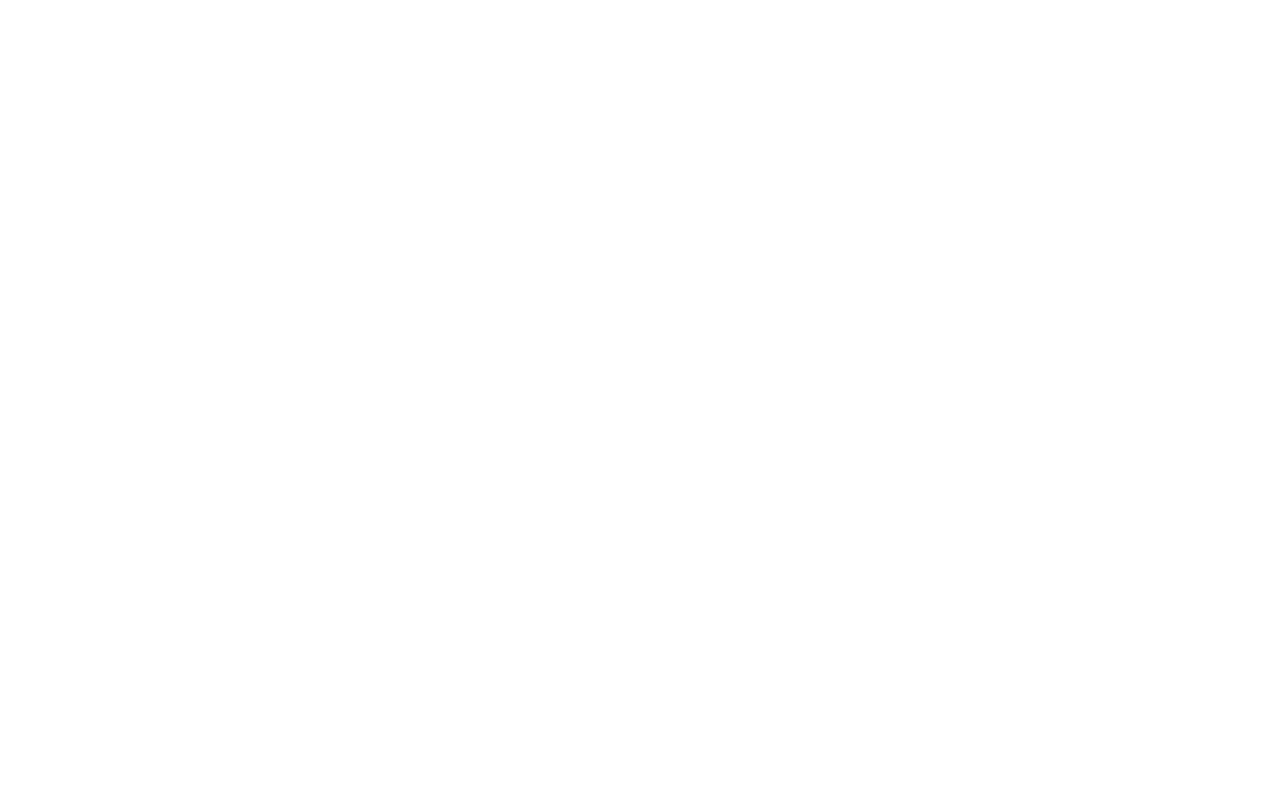
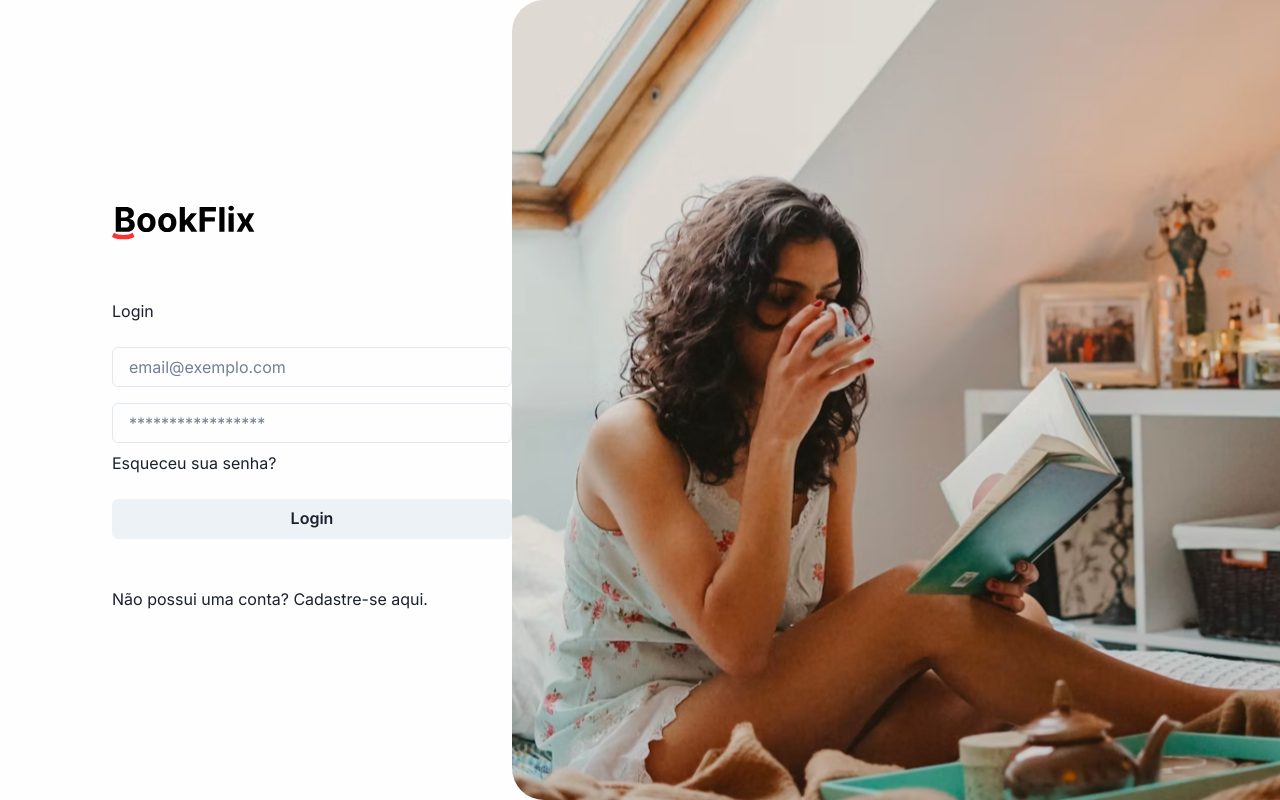
Before and after one commit to Rafael-Almeida-Dev/bookflix-web, a React (Create React App) app: page / in a window 1280 px wide. Built offline with nearby package versions, Linux system fonts and the light colour scheme.

Commit message:
feat: implement first chakra elements at login screen

```diff
--- a/src/App.js
+++ b/src/App.js
@@ -1,7 +1,13 @@
 import { ChakraProvider } from '@chakra-ui/react'
+import { theme } from 'styles'
+import { LoginScreen } from 'modules/authenticated/screens'
 
 function App() {
-  return <ChakraProvider></ChakraProvider>
+  return (
+    <ChakraProvider theme={theme}>
+      <LoginScreen />
+    </ChakraProvider>
+  )
 }
 
 export default App
--- /dev/null
+++ b/src/modules/authenticated/screens/Login/index.js
@@ -0,0 +1,36 @@
+import { Flex, Image, Text, Input, Link, Button } from '@chakra-ui/react'
+
+export const LoginScreen = () => {
+  return (
+    <Flex flexDir="row" w="100vw" h="100vh">
+      <Flex
+        alignItem="flex-star"
+        justifyContent="center"
+        paddingLeft="112"
+        flexDir="column"
+        w="40% "
+        h="100%"
+      >
+        <Flex flexDir="column" w="416">
+          <Image src="/img/logo.svg" alt="BookFlix Logo" w="170px" h="62px" />
+          <Text mt="48px">Login</Text>
+          <Input mt="24px" placeholder="email@exemplo.com" />
+          <Input mt="16px" placeholder="*****************" />
+          <Link mt="8px">Esqueceu sua senha?</Link>
+          <Button mt="24px">Login</Button>
+          <Link mt="48px">Não possui uma conta? Cadastre-se aqui.</Link>
+        </Flex>
+      </Flex>
+      <Flex
+        w="60%"
+        h="100%"
+        backgroundImage="url('/img/auth_background.svg')"
+        backgroundSize="cover"
+        backgroundPosition="center"
+        backgroundRepeat="no-repeat"
+        borderTopLeftRadius="32px"
+        borderBottomLeftRadius="32px"
+      />
+    </Flex>
+  )
+}
--- /dev/null
+++ b/src/modules/authenticated/screens/index.js
@@ -0,0 +1 @@
+export * from './Login'
--- /dev/null
+++ b/src/styles/colors.js
@@ -0,0 +1,9 @@
+export const colors = {
+  primary: '#FFC734',
+  black: '#000000',
+  white: '#FFFFFF',
+  greyDark: '#737373',
+  grey: '#E6E6E6',
+  greyLight: '#F2F1F1',
+  background: '#FEFEFE'
+}
--- /dev/null
+++ b/src/styles/index.js
@@ -0,0 +1 @@
+export * from './theme'
--- /dev/null
+++ b/src/styles/theme.js
@@ -0,0 +1,21 @@
+import { extendTheme } from '@chakra-ui/react'
+import { colors } from './colors'
+
+export const theme = extendTheme({
+  colors: {
+    brand: colors
+  },
+  styles: {
+    global: {
+      'html, body': {
+        fontFamily: 'Inter',
+        padding: 0,
+        margin: 0,
+        backgroundColor: colors.background,
+        width: '100vw',
+        scrollX: false,
+        overflowX: 'hidden'
+      }
+    }
+  }
+})
```
Also changed, not shown: .eslintrc.js (deleted), public/img/Logo.svg (added), public/img/auth_background.svg (added).
